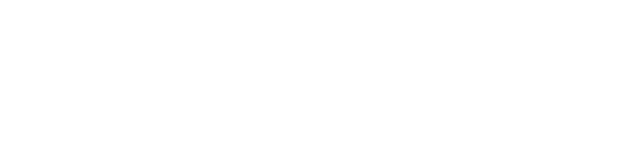
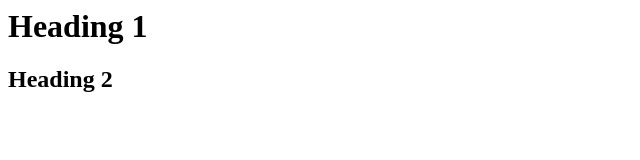
Before and after one commit to AbhreshSugandhi/testproject, a plain HTML site: page index1.html in a window 1280 px wide. Shown: the whole page, without its empty margins (0-640 px from the left). Drawn offline with Linux system fonts and the light colour scheme.

Commit message:
third commit in feature_branch_2

```diff
--- a/index1.html
+++ b/index1.html
@@ -1,6 +1,8 @@
 <html>
-<h1>
+<body>
+<h1>Heading 1
 </h1>
-<h2>
+<h2>Heading 2
 </h2>
+</body>
 </html>
```
